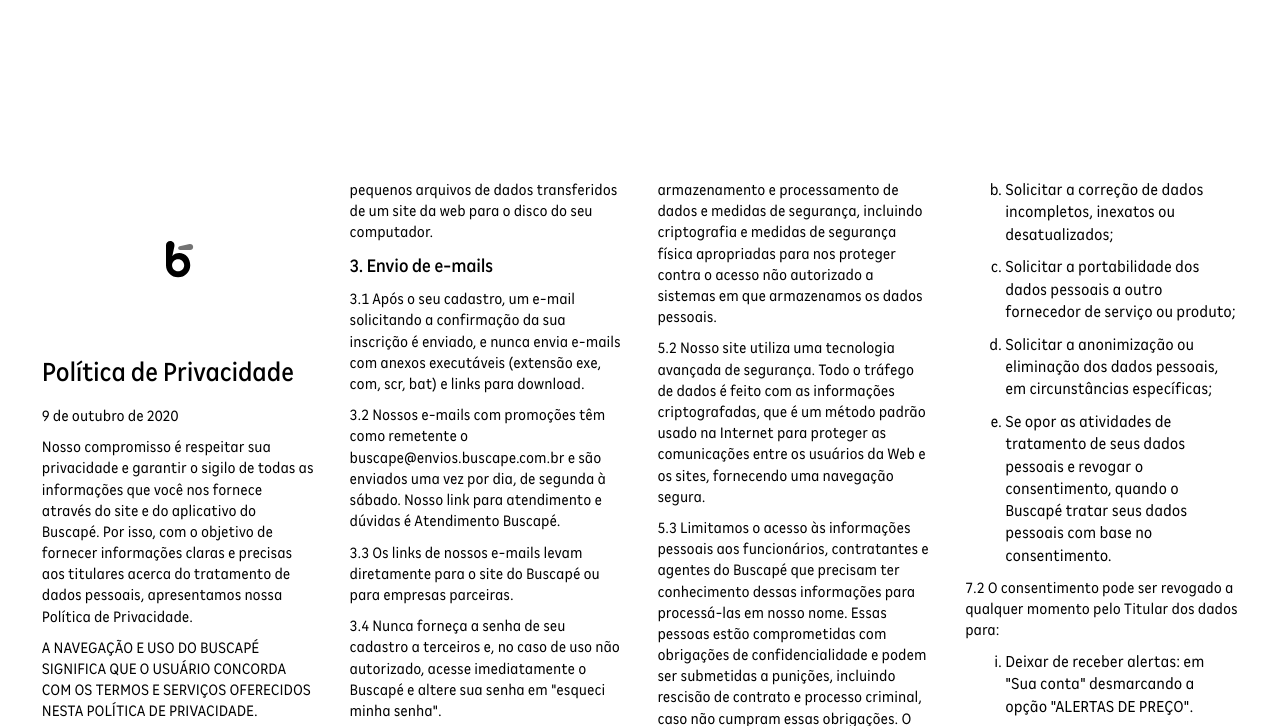
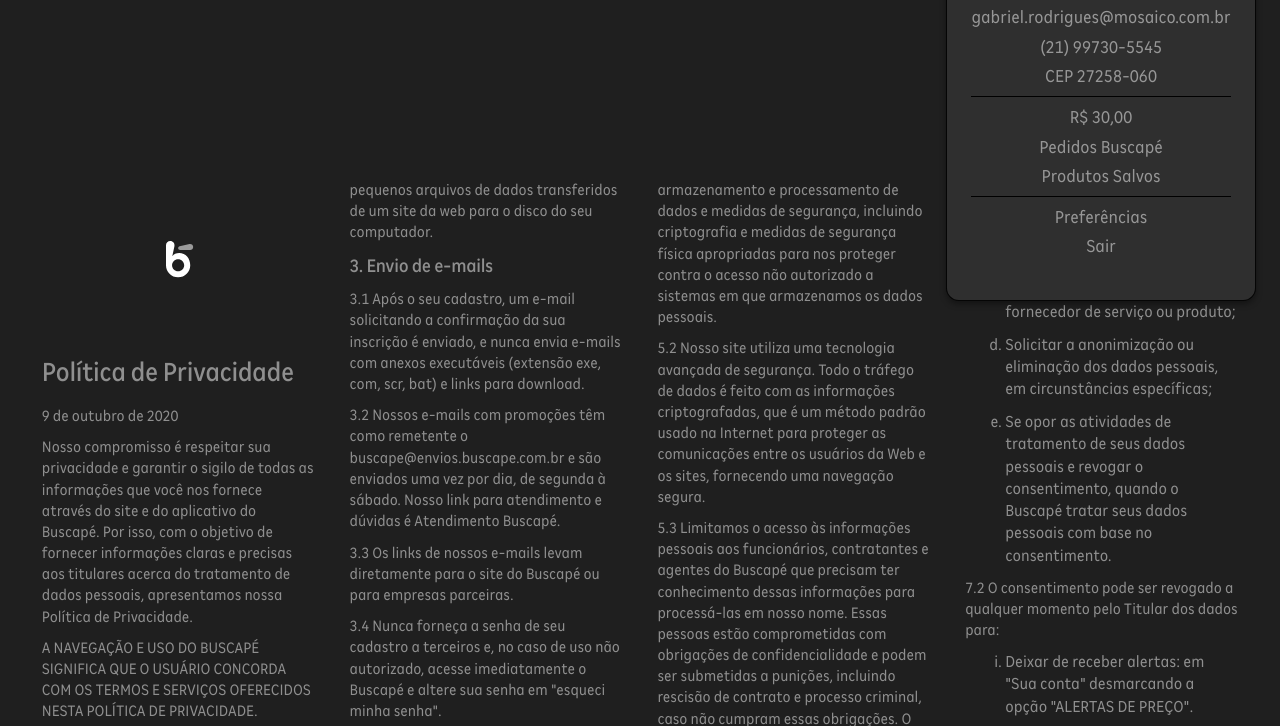
Before and after one commit to gabrielmagmag/minha-conta, a plain HTML site: page index.html in a window 1280 px wide. Shown: the part 213-939 px from the top of the page. Drawn offline with Linux system fonts and the dark colour scheme.

Commit message:
dark mode

```diff
--- a/index.html
+++ b/index.html
@@ -157,7 +157,7 @@
 
       .overlay-modal {
         background-color: #fcfcfc;
-        padding: 1.26em 2.177em;
+        padding: 1.26em;
         height: auto;
         min-width: 200px;
         position: absolute;
@@ -180,6 +180,38 @@
         text-transform: uppercase;
         margin-bottom: 3.135em;
       }
+      hr{
+      width: 100%;
+      margin: auto;
+      border: none;
+      border-top:1px solid #ccc;
+
+}
+      @media (prefers-color-scheme: dark) {
+
+      main{
+        background-color: #1F1F1F;
+        color: rgba(255,255,255,0.5);
+      }
+      main>svg{
+        fill: #FFFFFF;
+      }
+
+
+        .overlay-modal {
+        background-color: #2f2f2f;
+        color: rgba(255,255,255,0.5);
+        border: 1px solid rgba(0,0,0,0.9);
+        box-shadow: 0 3px 6px rgba(0, 0, 0, 0.4);
+        text-align: center;
+      }
+      hr{
+      border-top:1px solid black;
+      }
+      #Vector,#Vector2{
+        fill: white;
+      }
+      }
     </style>
   </head>
   <body>
@@ -198,7 +230,7 @@
         </svg>
       </a>
       <input type="text" placeholder="Digite sua busca…">
-      <details>
+      <details open>
         <summary>
           <span>Gabriel</span>
           <span class="overlay"></span>
```
